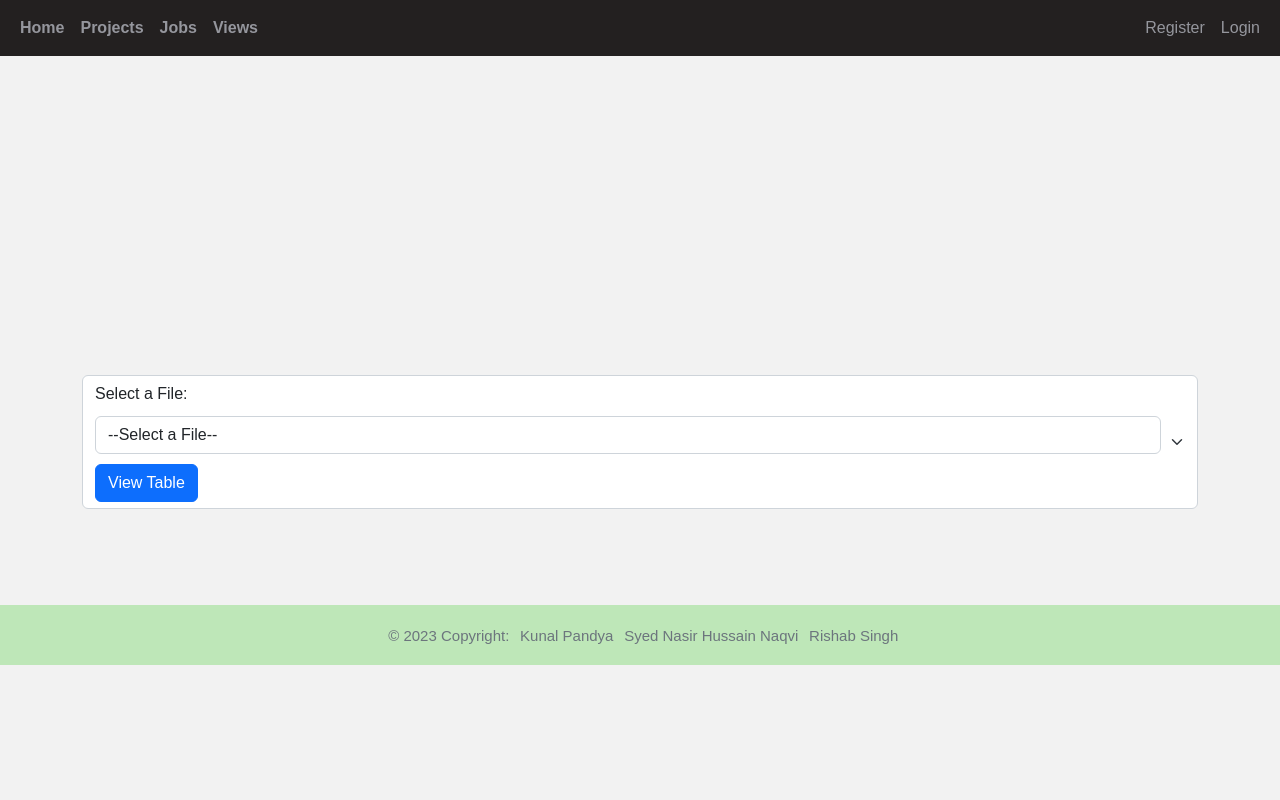
After one commit to kunalpanda/DBMS_Final_Proj, a PHP site: page /views.php in a window 1280 px wide. The commit adds this page. Run offline with PHP 8.4, Linux system fonts and the light colour scheme; some libraries are stand-ins or nearby versions.

Commit message:
add operational view page and adjust path for view

```diff
--- a/css/jobstyle.css
+++ b/css/jobstyle.css
@@ -2,7 +2,6 @@ body {
   font-family: "Arial", sans-serif;
   background-color: #f4f4f4; /* Assuming a light grey background */
   margin: 0;
-  padding: 10vh;
 }
 
 .job-container {
--- a/header.php
+++ b/header.php
@@ -58,6 +58,9 @@ session_start();
                   <li class="nav-item">
                     <a class="nav-link" href="jobpage.php" id="jobs"><b>Jobs</b></a>
                   </li>
+                  <li class="nav-item">
+                    <a class="nav-link" href="views.php" id="jobs"><b>Views</b></a>
+                  </li>
                 </ul>
                 <!-- Left links -->
               </div>
@@ -69,7 +72,7 @@ session_start();
                   echo '<span class="navbar-text w-100">Welcome ' . $_SESSION["name"] . '</span>';
                   echo '<ul class="navbar-nav me-auto mb-2 mb-lg-0">';
                   echo '<li class="nav-item">';
-                  echo '<a class="nav-link" href="includes/signout.inc.php">Sign out</a>';
+                  echo '<a class="nav-link" href="">Sign out</a>';
                   echo '</li>';
                 }
                 else{
--- a/jobpage.php
+++ b/jobpage.php
@@ -9,7 +9,7 @@ include "header.php";
     <title>Job Page</title>
     <link rel="stylesheet" type="text/css" href="./css/jobstyle.css">
 </head>
-<body>
+<body style="padding-top:80px">
 
 <?php
 
--- /dev/null
+++ b/views.php
@@ -0,0 +1,40 @@
+<?php
+include "header.php";
+?>
+<head>
+    <title>PHP File Selector</title>
+    <link rel="stylesheet" type="text/css" href="css/forms.css">
+</head>
+<body style="">
+    <div class="container-lg" style="margin-top:240px;">
+        <form action="" method="get" class="form-select align-items-center">
+            <label for="fileSelect">Select a File:</label>
+            <select name="file" id="fileSelect" class="form-control">
+                <option value="">--Select a File--</option>
+                <option value="views/view1.php">View 1</option>
+                <option value="views/view2.php">View 2</option>
+                <option value="views/view3.php">View 3</option>
+                <option value="views/view4.php">View 4</option>
+                <option value="views/view5.php">View 5</option>
+                <option value="views/view6.php">View 6</option>
+                <option value="views/view7.php">View 7</option>
+                <option value="views/view8.php">View 8</option>
+                <option value="views/view9.php">View 9</option>
+                <option value="views/view10.php">View 10</option>
+            </select>
+            <button type="submit" class="btn btn-primary">View Table</button>
+        </form>
+        <div class="container mt-5 mb-5 overflow-auto" style="max-height: 400px;">
+            <?php
+            if (isset($_GET['file']) && $_GET['file'] != '') {
+                include($_GET['file']);
+            }
+            ?>
+        </div>
+    </div>
+</body>
+</html>
+
+<?php
+include "footer.php"
+?>
--- a/views/view1.php
+++ b/views/view1.php
@@ -21,7 +21,7 @@
 <?php
 // Check connection
 
-require_once '../db/dbh.inc.php';
+require_once './db/dbh.inc.php';
 
 $sql = "SELECT p.ProjectTitle, p.ProjectDescription, sm.SkillName, p.ProjectManagerID, u.FirstName, u.LastName, u.Username
         FROM final.projects p
--- a/views/view10.php
+++ b/views/view10.php
@@ -18,7 +18,7 @@
 
 <?php
 
-require_once '../db/dbh.inc.php';
+require_once './db/dbh.inc.php';
 
 $sql = "SELECT u.UserID, u.Username, u.FirstName, u.LastName, u.Address, ur.RoleName
         FROM final.users u
--- a/views/view2.php
+++ b/views/view2.php
@@ -21,7 +21,7 @@
 <?php
 // Check connection
 
-require_once '../db/dbh.inc.php';
+require_once './db/dbh.inc.php';
 
 
 // Assuming the connection is already established above.
--- a/views/view3.php
+++ b/views/view3.php
@@ -21,7 +21,7 @@
 <?php
 // Check connection
 
-require_once '../db/dbh.inc.php';
+require_once './db/dbh.inc.php';
 
 
 $sql3 = "SELECT *
--- a/views/view4.php
+++ b/views/view4.php
@@ -19,7 +19,7 @@
 <?php
 // Check connection
 
-require_once '../db/dbh.inc.php';
+require_once './db/dbh.inc.php';
 
 $sql = "SELECT j.JobID, j.UserID, j.JobTitle, j.JobDescription, sm.SkillName
         FROM final.jobs j
--- a/views/view5.php
+++ b/views/view5.php
@@ -19,7 +19,7 @@
 <?php
 // Check connection
 
-require_once '../db/dbh.inc.php';
+require_once './db/dbh.inc.php';
 
 $userIDReq=11;
 
--- a/views/view6.php
+++ b/views/view6.php
@@ -19,7 +19,7 @@
 <?php
 // Check connection
 
-require_once '../db/dbh.inc.php';
+require_once './db/dbh.inc.php';
 
 $sql = "SELECT s.SkillName, t.TagName
         FROM final.skills s
--- a/views/view7.php
+++ b/views/view7.php
@@ -19,7 +19,7 @@
 <?php
 // Check connection
 
-require_once '../db/dbh.inc.php';
+require_once './db/dbh.inc.php';
 
 $sql = "SELECT *
         FROM final.projects p
--- a/views/view8.php
+++ b/views/view8.php
@@ -19,7 +19,7 @@
 <?php
 // Check connection
 
-require_once '../db/dbh.inc.php';
+require_once './db/dbh.inc.php';
 
 $sql = "SELECT cp.UserID, u.Username, u.Email, u.Address, sm.SkillName
         FROM final.contractorprofile cp
--- a/views/view9.php
+++ b/views/view9.php
@@ -19,7 +19,7 @@
 <?php
 // Check connection
 
-require_once '../db/dbh.inc.php';
+require_once './db/dbh.inc.php';
 
 $sql = "SELECT AVG(r.rating) AS 'Overall Rating'
         FROM final.reviews r, final.users u
```
Also changed, not shown: css/views.css (added, +9 -0 lines).
